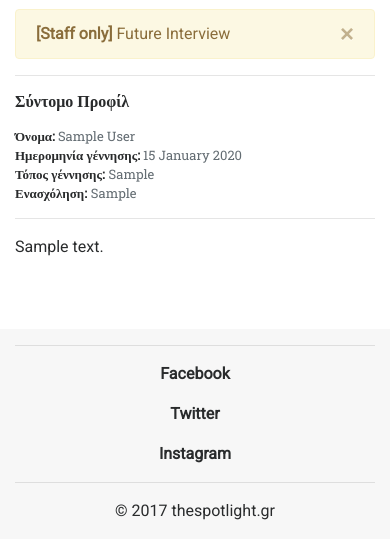
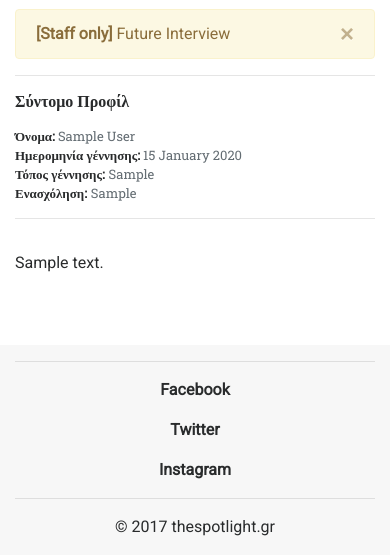
Before and after one commit to paulito272/thespotlight, a Django app: a page that uses src/templates/base.html in a window 390 px wide. Shown: the part 543-1098 px from the top of the page. Before the commit the page ends 1063 px from the top, so only its background shows below. Run offline with Django 3.2, Linux system fonts and the light colour scheme; tables that the repository leaves empty hold one stand-in row (values such as "Sample post"); grey boxes marked "Sample" are stand-in pictures; parts of the project's set-up code (start-up, migrations or seed data) failed here and were passed over; some libraries are stand-ins or nearby versions.

Commit message:
Minor css fixes.

```diff
--- a/src/static/css/base.css
+++ b/src/static/css/base.css
@@ -123,7 +123,7 @@ body {
 }
 
 #ts-interview-content {
-    margin-top: 3em;
+    margin-top: 2em;
     word-wrap: break-word;
 }
 
@@ -266,10 +266,6 @@ footer a:hover {
 
 /*Medium devices (tablets, less than 992px)*/
 @media (max-width: 991px) {
-    #ts-interview-content {
-        margin-top: 1em;
-    }
-
     #ts-interview-main-title {
         font-size: 1.125em;
         padding-bottom: 1.063em;
```
